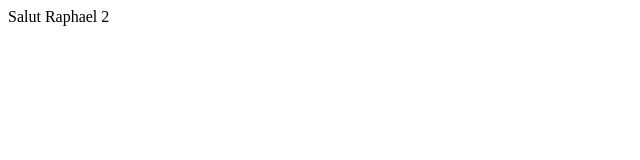
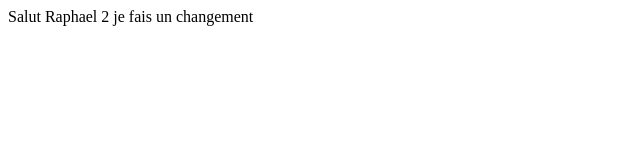
Before and after one commit to LaetisLEH/testLeh, a plain HTML site: page index.html in a window 1280 px wide. Shown: the whole page, without its empty margins (0-640 px from the left). Drawn offline with Linux system fonts and the light colour scheme.

Commit message:
test commit 1

```diff
--- a/index.html
+++ b/index.html
@@ -6,5 +6,7 @@
 </head>
 <body>
   Salut Raphael 2
+
+  je fais un changement
 </body>
 </html>
```
